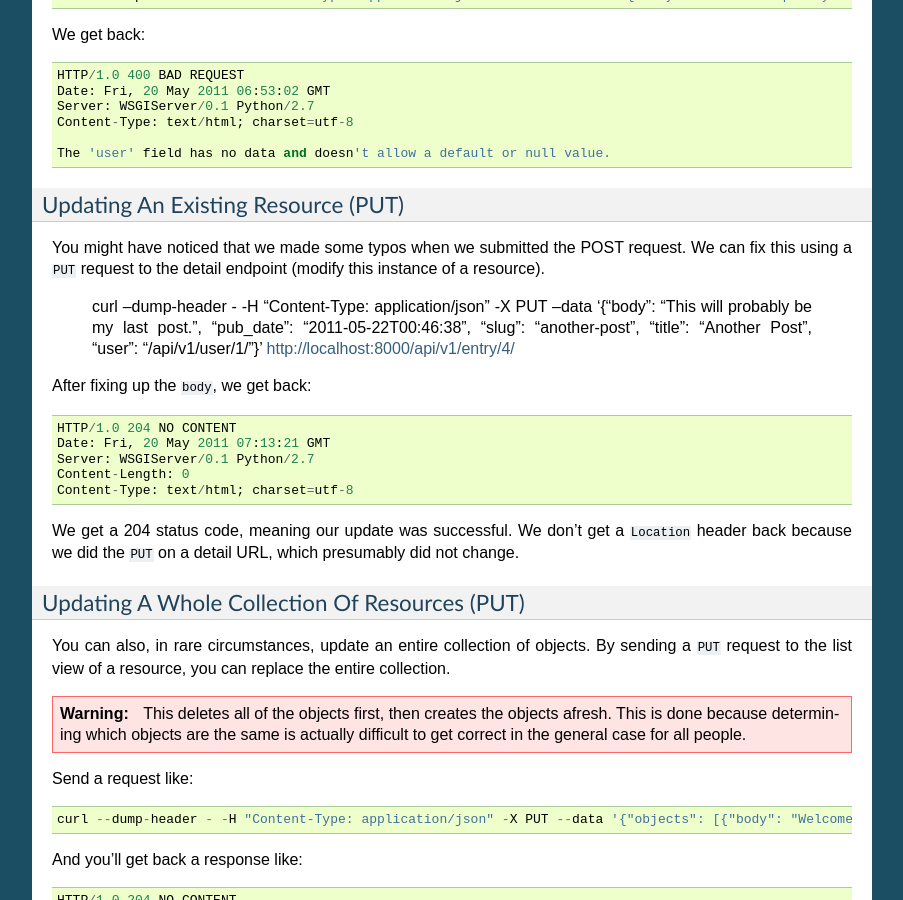
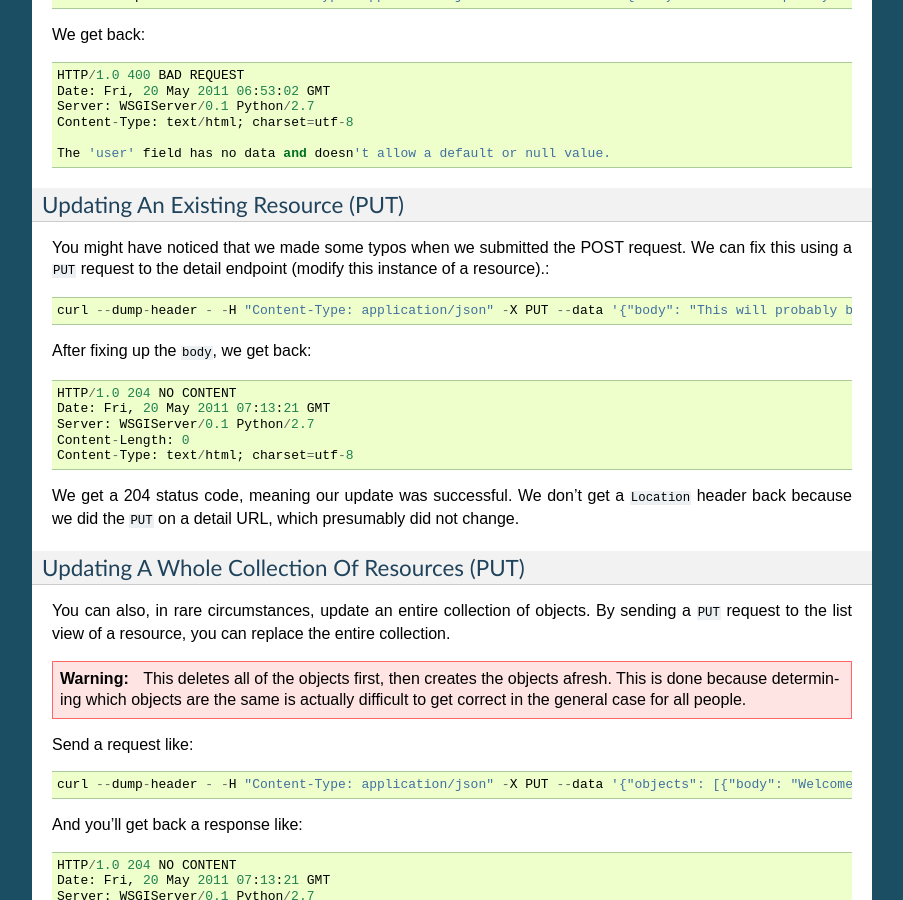
Before and after one commit to django-tastypie/django-tastypie, a Sphinx documentation site: the page built from docs/interacting.rst, in a window 1280 px wide and 900 px high, scrolled down 7295 px. Shown: the whole window, without its empty margins (198-1101 px from the left). Built offline with Sphinx 7.4.7, drawn with Linux system fonts in a browser that asks for light colours; pages that are not in the unit, such as notebooks, are missing from menus.

Commit message:
Fixing a curl command in installing.rst The curl command wasn't wrapped in a code syntax, causing magic quotes to appear and the command to fail

```diff
--- a/docs/interacting.rst
+++ b/docs/interacting.rst
@@ -469,7 +469,7 @@ Updating An Existing Resource (PUT)
 
 You might have noticed that we made some typos when we submitted the POST
 request. We can fix this using a ``PUT`` request to the detail endpoint (modify
-this instance of a resource).
+this instance of a resource).::
 
     curl --dump-header - -H "Content-Type: application/json" -X PUT --data '{"body": "This will probably be my last post.", "pub_date": "2011-05-22T00:46:38", "slug": "another-post", "title": "Another Post", "user": "/api/v1/user/1/"}' http://localhost:8000/api/v1/entry/4/
 
```
